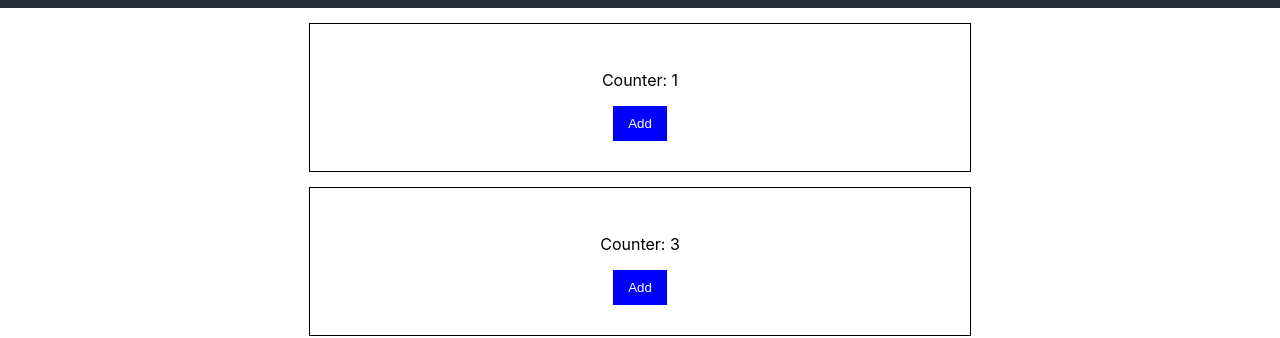
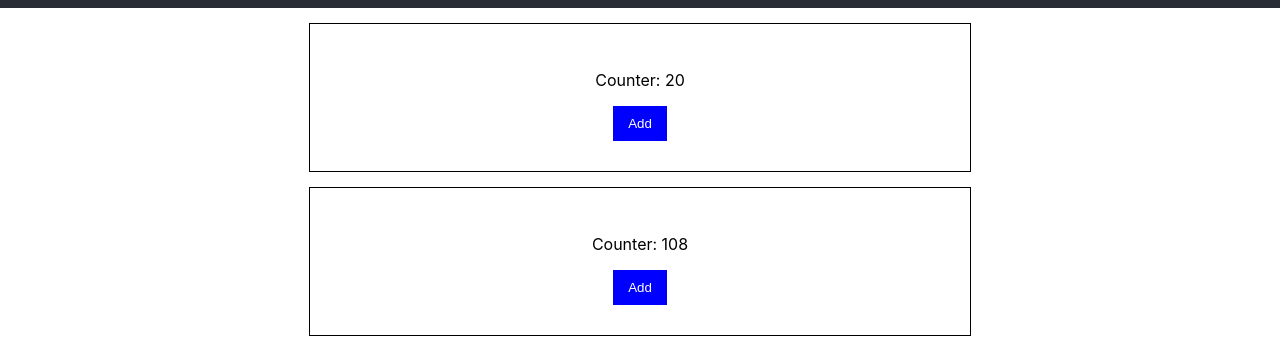
Before and after one commit to mmindykowski/react-cwiczenie, a React (Create React App) app: page / in a window 1280 px wide. Shown: the part 232-570 px from the top of the page. Built offline with nearby package versions, Linux system fonts and the light colour scheme.

Commit message:
ustawienie wartosci

```diff
--- a/src/Counter.js
+++ b/src/Counter.js
@@ -1,11 +1,14 @@
 import "./Counter.css";
 
 const Counter = (props) => {
+
   const counter = Math.floor(Math.random() * 10);
-  console.log(props.counterInitValue);
+
+  // console.log(props.counterInitValue);
+
   return (
     <div className="counter">
-      <p>Counter: {counter}</p>
+      <p>Counter: {props.counterInitValue}</p>
       <div className="buttonsPanel">
         <button>Add</button>
       </div>
```
